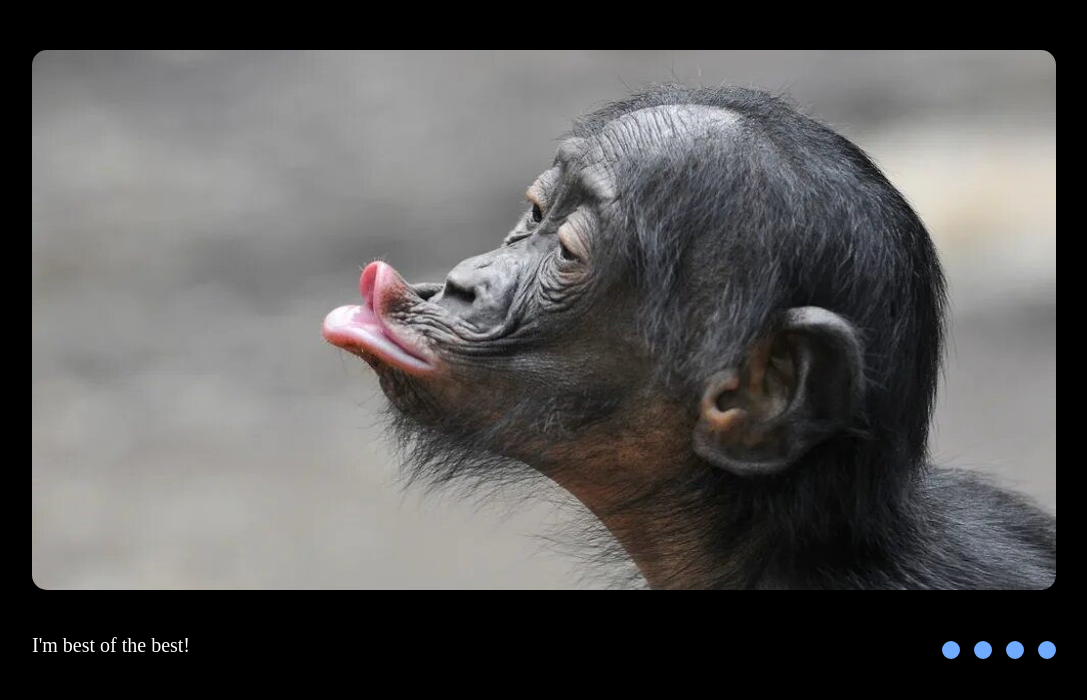
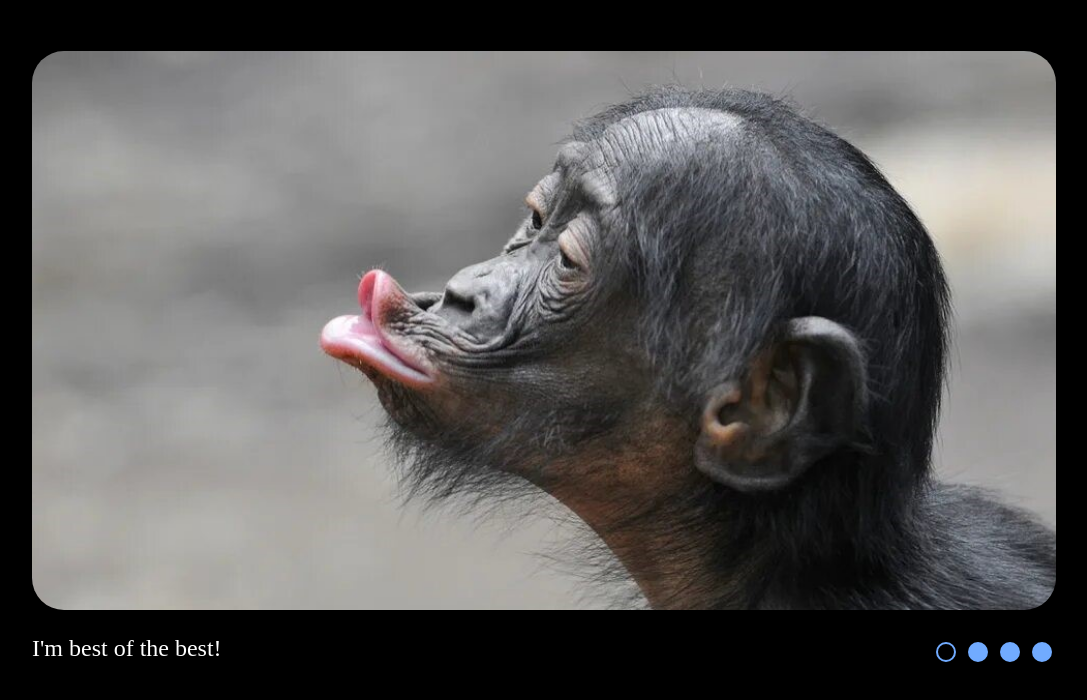
Before and after one commit to Daria-V1985/cssMemeSlider, a plain HTML site: page cssMemeSlider/index.html in a window 1280 px wide. Shown: the whole page, without its empty margins (96-1183 px from the left). Drawn offline with Linux system fonts and the light colour scheme.

Commit message:
feat: add css slider reading (Wen, Sep 18 2024, 09:25:34 PM)

```diff
--- a/cssMemeSlider/assets/css/style.css
+++ b/cssMemeSlider/assets/css/style.css
@@ -5,111 +5,113 @@
   overflow: hidden;
 }
 .slider {
-  display: flex;
-  justify-content: center;
-  align-items: center;
+  max-width: 64rem;
   margin: 0 auto;
-  padding: 50px 30px;
-}
-.slider__container {
-  display: flex;
-  flex-direction: column;
+  display: grid;
+  grid-template-columns: 1fr 1fr;
+  gap: clamp(1rem, 2vw, 2rem);
+  padding: 3.2rem 0;
   overflow: hidden;
 }
-.slider__track {
-  width: 100%;
-  max-width: 64rem;
-  display: flex;
-  flex: 0 0 0%;
-}
-.slider__track-item {
-  width: 100%;
-  max-width: 1024px;
-  border-radius: 15px;
-  animation: animate .5s;
-}
-.slider__track-img {
-  max-width: 100%;
-  width: 1024px;
-  border-radius: 15px;
-}
-.slider__track-img img {
-  max-width: 100%;
-  width: 1024px;
-  max-height: 540px;
-  border-radius: 15px;
-}
-.slider__track-text {
-  font-size: 20px;
-  color: #fff;
-  animation: animateText .5s;
-  margin-top: 40px;
+input[name = 'radio']{
+  visibility: hidden;
+  display: none;
 }
 .slider__dots {
   display: flex;
-  justify-content: end;
-  margin-top: -3.6%;
+  justify-self: end;
+  align-items: center;
+  padding-top: 0.4rem;
 }
 .slider__dot {
-  width: 14px;
-  height: 14px;
+  height: 2rem;
+  width: 2rem;
+  cursor: pointer;
+  transition: all 0.5s ease;
+}
+.slider__items {
+  grid-column: 1 / 3;
+  width: 400%;
+  display: flex;
+  align-items: center;
+}
+.slider__info{
+  width: 10000%;
+  height: 100%;
+  display: flex;
+  color: #fff;
+  font-size: 1.5rem;
+}
+.slider__item {
+  border-radius: 2rem;
+  width: 25%;
+  height: 100%;
+  transition: all 0.5s ease;
+}
+.slider__img {
+  width: 100%;
+  border-radius: 2rem;
+  max-width: 100%;
+  height: 100%;
+  object-fit: cover;
+}
+.slider__text {
+  border-radius: 2rem;
+  width: 25%;
+  height: 100%;
+  transition: all 0.3s ease;
+}
+.slider-dot__btn {
+  display: block;
+  width: 1rem;
+  height: 1rem;
   background-color: #71abff;
-  border: 2px solid #71abff;
+  border: 0.15rem solid #71abff;
   border-radius: 50%;
-  margin-right: 14px;
-  transition: all .3s ease;
+  cursor: pointer;
+  margin-left: 0.5rem;
+  transition: all 0.3s ease;
 }
-.slider__dot:last-child {
-  margin-right: 0px;
-}
-.slider__dot:hover a {
+.slider-dot__btn:hover {
   background-color: #fff;
-  border: 2px solid #fff;
+  border: 0.15rem solid #fff;
   cursor: pointer;
   transition: all .3s ease;
 }
-.slider__dot:focus {
+#dot1:checked ~ .slider__dots label[for="dot1"] .slider-dot__btn,
+#dot2:checked ~ .slider__dots label[for="dot2"] .slider-dot__btn,
+#dot3:checked ~ .slider__dots label[for="dot3"] .slider-dot__btn,
+#dot4:checked ~ .slider__dots label[for="dot4"] .slider-dot__btn {
   background-color: transparent;
-  border: 2px solid #71abff;
-  transition: all .3s ease;
+  border: 0.15rem solid #71abff;
 }
-.slider__dot:focus:hover {
-  background-color: transparent;
-  border: 2px solid #fff;
-  transition: all .3s ease;
+#dot1:checked ~ .slider__info .t1 {
+margin-left: 0;
+}
+#dot2:checked ~ .slider__info .t1 {
+margin-left: -25%;
+}
+#dot3:checked ~ .slider__info .t1 {
+margin-left: -50%;
+}
+#dot4:checked ~ .slider__info .t1 {
+margin-left: -75%;
+}
+#dot1:checked ~ .slider__items .s1 {
+margin-left: 0;
+}
+#dot2:checked ~ .slider__items .s1 {
+margin-left: -25%;
+}
+#dot3:checked ~ .slider__items .s1 {
+margin-left: -50%;
+}
+#dot4:checked ~ .slider__items .s1 {
+margin-left: -75%;
 }
 
-@media (max-width: 950px) {
-  .slider__track-text {
-    display: flex;
-    justify-content: center;
-    height: 3.5rem;
-  }
-  .slider__dots {
-    justify-content: center;
-    margin-top: -4%;
+@media (max-width: 1100px) {
+  .slider {
+    margin: 0 2rem;
   }
 }
-
-@media (max-width: 450px) {
-  .slider__track-text {
-    height: 3rem;
-  }
-}
-
-@keyframes animate {
-  0% {
-    opacity: 10%;
-    border-radius: 100%;
-    transform: rotateY(180deg);
-  }
-}
-
-@keyframes animateText {
-  0% {
-    transform: translateX(100%);
-  }
-  100% {
-    transform: translateX(0%);
-  }
-}
--- a/cssMemeSlider/index.html
+++ b/cssMemeSlider/index.html
@@ -11,42 +11,46 @@
 
   <div class="wrapper">
     <div class="slider">
-      <div class="slider__container">
-        <div class="slider__track">
-          <div class="slider__track-item item-1">
-            <div class="slider__track-img">
-              <img src="assets/image/of_the_best.jpg" alt="I'm best">
+        <input class="slider__btn" id="dot1" type="radio" name="radio" checked>
+        <input class="slider__btn" id="dot2" type="radio" name="radio">
+        <input class="slider__btn" id="dot3" type="radio" name="radio">
+        <input class="slider__btn" id="dot4" type="radio" name="radio">
+        <div class="slider__items">
+            <div class="slider__item s1">
+              <img class="slider__img" src="assets/image/of_the_best.jpg" alt="I'm best">
             </div>
-            <div class="slider__track-text">I'm best of the best!</div>
-          </div>
-          <div class="slider__track-item item-2">
-            <div class="slider__track-img">
-              <img src="assets/image/of_the_best_2.jpg" alt="I'm best 2">
+            <div class="slider__item">
+              <img class="slider__img" src="assets/image/of_the_best_2.jpg" alt="I'm best 2">
             </div>
-            <p class="slider__track-text">I'm best of the best of the best!!!</p>
-          </div>
-          <div class="slider__track-item item-3">
-            <div class="slider__track-img">
-              <img src="assets/image/keep_going.jpg" alt="Keep going...">
+            <div class="slider__item">
+              <img class="slider__img" src="assets/image/keep_going.png" alt="Keep going...">
             </div>
-            <p class="slider__track-text">Keep going... I believe in you!</p>
-          </div>
-          <div class="slider__track-item item-4">
-            <div class="slider__track-img">
-              <img src="assets/image/don-t_stop.jpg" alt="Don't stop">
+            <div class="slider__item">
+              <img class="slider__img" src="assets/image/don-t_stop.jpg" alt="Don't stop">
             </div>
-            <div class="slider__track-text">Don't stop</div>
-          </div>
+        </div>
+        <div class="slider__info">
+            <div class="slider__text t1">I'm best of the best!</div>
+            <div class="slider__text">I'm best of the best of the best!!!</div>
+            <div class="slider__text">Keep going... I believe in you!</div>
+            <div class="slider__text">Don't stop</div>
         </div>
         <div class="slider__dots">
-          <a href="#" class="slider__dot dot-1"></a>
-          <a href="#" class="slider__dot dot-2"></a>
-          <a href="#" class="slider__dot dot-3"></a>
-          <a href="#" class="slider__dot dot-4"></a>
+            <label class="slider__dot" for="dot1">
+                <span class="slider-dot__btn"></span>
+            </label>
+            <label class="slider__dot" for="dot2">
+                <span class="slider-dot__btn"></span>
+            </label>
+            <label class="slider__dot" for="dot3">
+                <span class="slider-dot__btn"></span>
+            </label>
+            <label class="slider__dot" for="dot4">
+                <span class="slider-dot__btn"></span>
+            </label>
         </div>
-      </div>
     </div>
-  </div>
+</div>
 
 </body>
 </html>
```
Also changed, not shown: cssMemeSlider/assets/image/keep_going.png.
